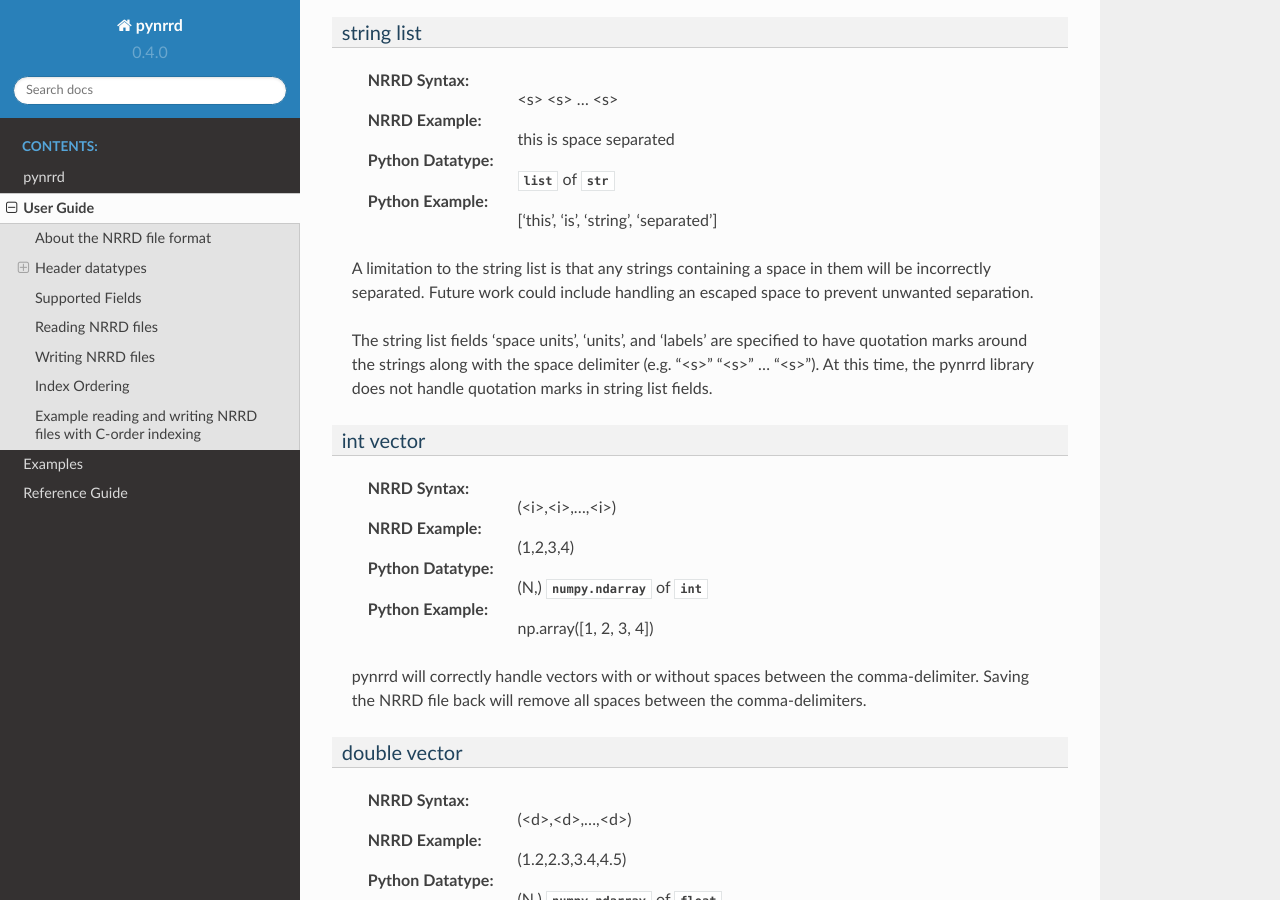
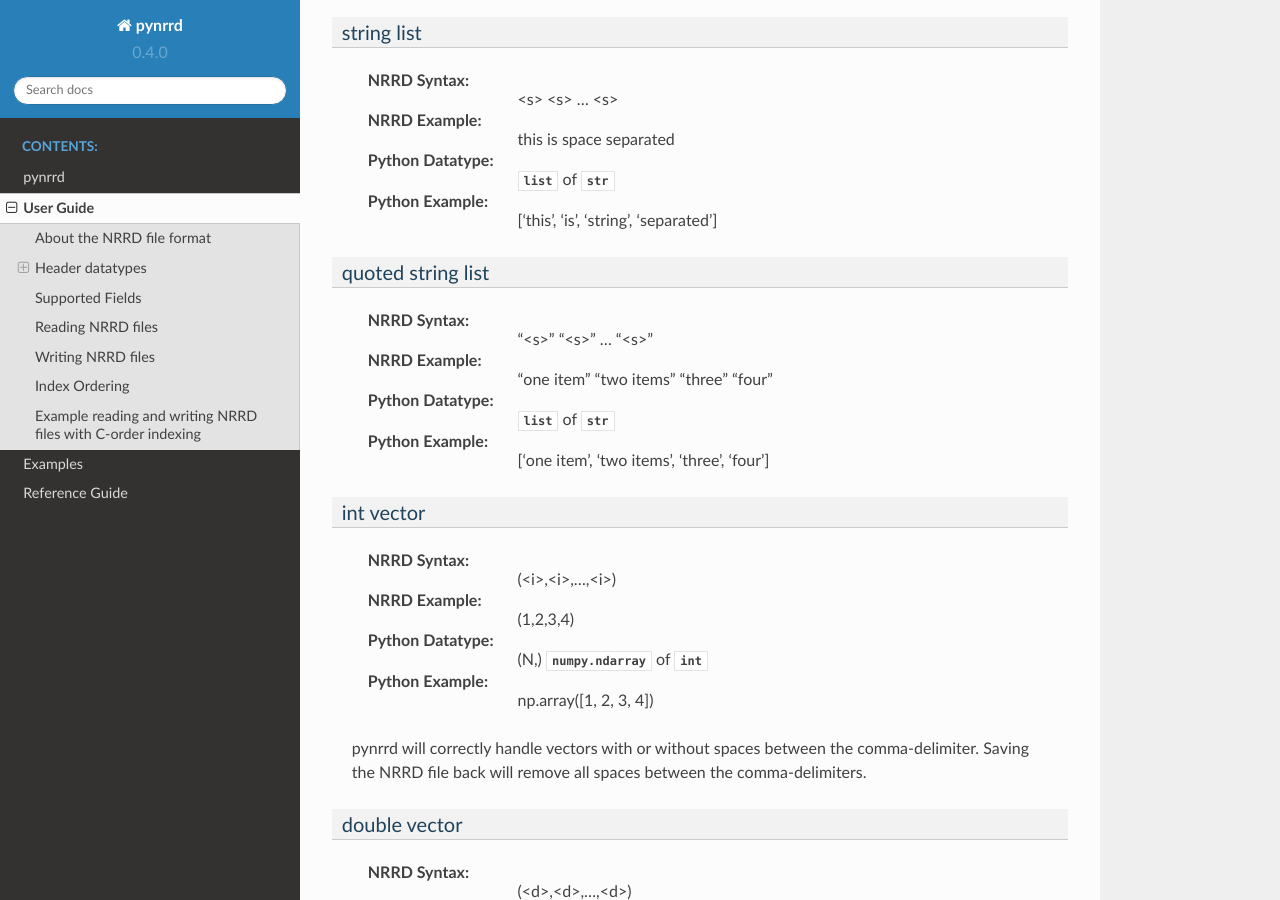
Before and after one commit to mhe/pynrrd, a Sphinx documentation site: the page built from docs/source/user-guide.rst, in a window 1280 px wide and 900 px high, scrolled down 2353 px. Built offline with Sphinx 7.4.7 and the Read the Docs theme 2.0.0, drawn with Linux system fonts in a browser that asks for light colours; some of the changed text lies outside the part shown.

Commit message:
Add docs for quoted string list (#102)

```diff
--- a/docs/source/user-guide.rst
+++ b/docs/source/user-guide.rst
@@ -33,53 +33,56 @@
 There are 10 possible datatypes that a value can have in the header. Below are the valid datatypes along with the datatype they are parsed into in Python and examples of the datatypes.
 
 int
-~~~~~~~~~~~~~
+~~~~~~~~~~~~~~~~~~
 :NRRD Syntax: <i>
 :NRRD Example: 12
 :Python Datatype: :class:`int`
 :Python Example: 12
 
 double
-~~~~~~~~~~~~~
+~~~~~~~~~~~~~~~~~~
 :NRRD Syntax: <d>
 :NRRD Example: 3.14
 :Python Datatype: :class:`float`
 :Python Example: 3.14
 
 string
-~~~~~~~~~~~~~
+~~~~~~~~~~~~~~~~~~
 :NRRD Syntax: <s>
 :NRRD Example: test
 :Python Datatype: :class:`str`
 :Python Example: 'test'
 
 int list
-~~~~~~~~~~~~~
+~~~~~~~~~~~~~~~~~~
 :NRRD Syntax: <i> <i> ... <i>
 :NRRD Example: 1 2 3 4
 :Python Datatype: :class:`numpy.ndarray` (1D, dtype=int)
 :Python Example: np.array([1, 2, 3, 4])
 
 double list
-~~~~~~~~~~~~~
+~~~~~~~~~~~~~~~~~~
 :NRRD Syntax: <d> <d> ... <d>
 :NRRD Example: 1.2 2.3 3.4 4.5
 :Python Datatype: :class:`numpy.ndarray` (1D, dtype=float)
 :Python Example: np.array([1.2, 2.3, 3.4, 4.5])
 
 string list
-~~~~~~~~~~~~~
+~~~~~~~~~~~~~~~~~~
 :NRRD Syntax: <s> <s> ... <s>
 :NRRD Example: this is space separated
 :Python Datatype: :class:`list` of :class:`str`
 :Python Example: ['this', 'is', 'string', 'separated']
 
-A limitation to the string list is that any strings containing a space in them will be incorrectly separated. Future work could include handling an escaped space to prevent unwanted separation.
-
-The string list fields 'space units', 'units', and 'labels' are specified to have quotation marks around the strings along with the space delimiter (e.g. "<s>" "<s>" ... "<s>"). At this time, the pynrrd library does not handle quotation marks in string list fields.
+quoted string list
+~~~~~~~~~~~~~~~~~~
+:NRRD Syntax: "<s>" "<s>" ... "<s>"
+:NRRD Example: "one item" "two items" "three" "four"
+:Python Datatype: :class:`list` of :class:`str`
+:Python Example: ['one item', 'two items', 'three', 'four']
 
 int vector
-~~~~~~~~~~~~~
+~~~~~~~~~~~~~~~~~~
 :NRRD Syntax: (<i>,<i>,...,<i>)
 :NRRD Example: (1,2,3,4)
 :Python Datatype: (N,) :class:`numpy.ndarray` of :class:`int`
@@ -88,7 +91,7 @@
 pynrrd will correctly handle vectors with or without spaces between the comma-delimiter. Saving the NRRD file back will remove all spaces between the comma-delimiters.
 
 double vector
-~~~~~~~~~~~~~
+~~~~~~~~~~~~~~~~~~
 :NRRD Syntax: (<d>,<d>,...,<d>)
 :NRRD Example: (1.2,2.3,3.4,4.5)
 :Python Datatype: (N,) :class:`numpy.ndarray` of :class:`float`
@@ -106,7 +109,7 @@
 All rows of the matrix are required, unlike that of the `double matrix`_. If some of the rows need to be 'none', then use a `double matrix`_ instead. The reason is that empty rows (i.e. containing 'none') are represented as a row of NaN's, and NaN's are only available for floating point numbers.
 
 double matrix
-~~~~~~~~~~~~~
+~~~~~~~~~~~~~~~~~~
 :NRRD Syntax: (<d>,<d>,...,<d>) (<d>,<d>,...,<d>) ... (<d>,<d>,...,<d>)
 :NRRD Example: (2.54, 1.3, 0.0) (3.14, 0.3, 3.3) none (0.05, -12.3, -3.3)
 :Python Datatype: (M,N) :class:`numpy.ndarray` of :class:`float`
@@ -131,8 +134,8 @@
 `byteskip or byte skip`_  `int`_
 content_                  `string`_
 kinds_                    `string list`_
-labels_                   `string list`_
-units_                    `string list`_
+labels_                   `quoted string list`_
+units_                    `quoted string list`_
 min_                      `double`_
 max_                      `double`_
 spacings_                 `double list`_
@@ -145,7 +148,7 @@
 `sample units`_           `string`_
 space_                    `string`_
 `space dimension`_        `int`_
-`space units`_            `string list`_
+`space units`_            `quoted string list`_
 `space directions`_       `double matrix`_
 `space origin`_           `double vector`_
 `measurement frame`_      `int matrix`_
@@ -214,7 +217,7 @@
 
 Index Ordering
 --------------
-NRRD stores the image elements in [row-major ordering](https://en.wikipedia.org/wiki/Row-_and_column-major_order) where the row can be seen as the fastest-varying axis. The header fields of NRRD that describes the axes are always specified in the order from fastest-varying to slowest-varying, i.e., `sizes` will be equal to `(# rows, # columns)`. This is also applicable to images of higher dimensions.
+NRRD stores the image elements in `row-major ordering <https://en.wikipedia.org/wiki/Row-_and_column-major_order>`_ where the row can be seen as the fastest-varying axis. The header fields of NRRD that describes the axes are always specified in the order from fastest-varying to slowest-varying, i.e., `sizes` will be equal to `(# rows, # columns)`. This is also applicable to images of higher dimensions.
 
 Both the reading and writing functions in pynrrd include an :obj:`index_order` parameter that is used to specify whether the returned data array should be in C-order ('C') or Fortran-order ('F').
 
```
